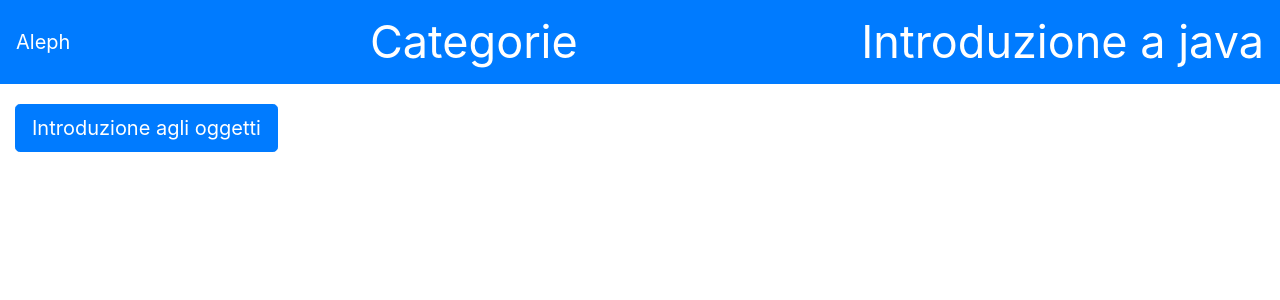
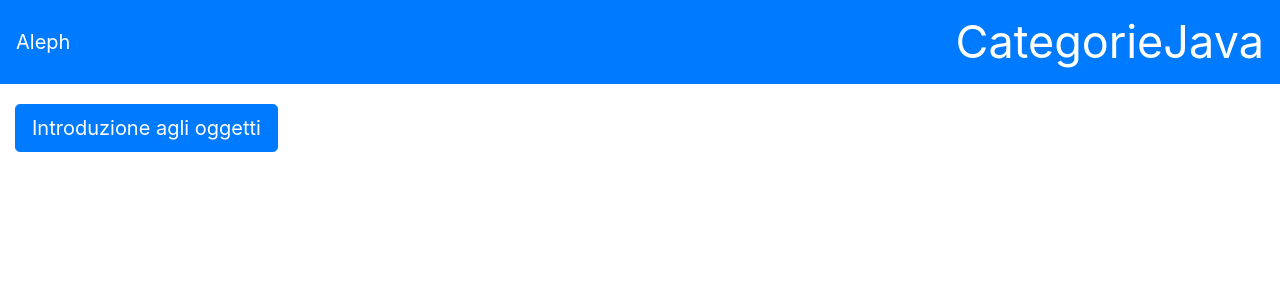
Before and after one commit to Mauluk92/aleph, a Jekyll site: the page built from java/topics/introduzione-a-java.markdown, in a window 1280 px wide. Shown: the top 300 px of the page. Built offline with Jekyll 4.4.1, drawn with Linux system fonts in a browser that asks for light colours; nearby versions of some CDN libraries; some web fonts are replaced.

Commit message:
Update Navbar Topic

```diff
--- a/_includes/navbar_topics.html
+++ b/_includes/navbar_topics.html
@@ -1,5 +1,5 @@
 <nav class="navbar navbar-light navbar-expand-md bg-primary text-white">
         <a class="navbar-brand text-white navbar-navigation" href="/">Aleph</a>
-		<a class="navbar-navigation navbar-nav ml-auto text-white navbar-navigation" href="/categorie">Categorie</a>
-		<a class="navbar-navigation navbar-nav ml-auto text-white navbar-navigation" href="/categorie/{{ page.category | slugify }}/{{page.title | slugify }}">{{ page.title | capitalize}}</a>
+	<a class="navbar-navigation navbar-nav ml-auto text-white navbar-navigation" href="/categorie">Categorie</a>
+	<a class="navbar-navigation navbar-nav text-white navbar-navigation" href="/categorie/{{ page.category | slugify }}">{{ page.category | capitalize}}</a>
 </nav>
```
